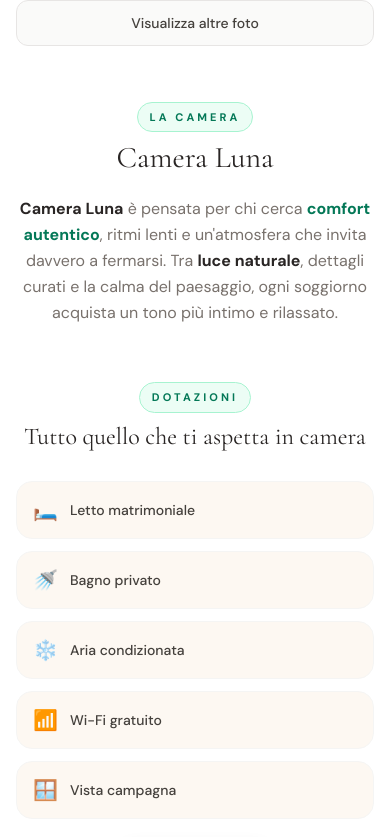
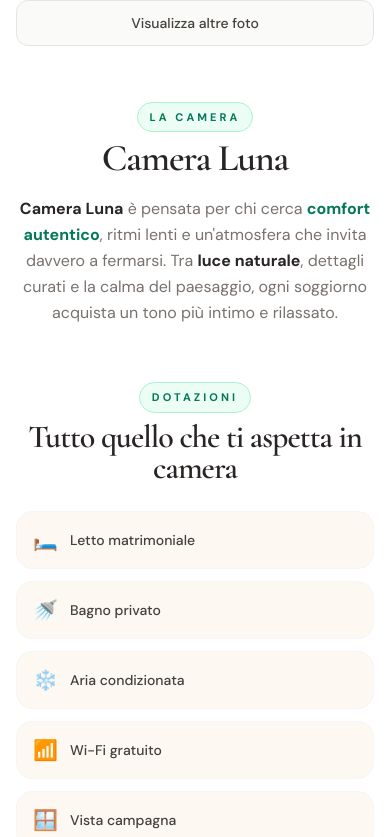
Before and after one commit to Manuell00/la-terrazza-web, a Next.js app: page /camere/luna in a window 390 px wide. Shown: the part 1053-1890 px from the top of the page. Built offline with nearby package versions, Linux system fonts and the light colour scheme.

Commit message:
Strengthen mobile room section headings

```diff
--- a/src/components/RoomPageTemplate.tsx
+++ b/src/components/RoomPageTemplate.tsx
@@ -126,7 +126,7 @@ export default function RoomPageTemplate({ room, otherRooms }: Props) {
               {/* Description */}
               <AnimatedSection className="text-center">
                 <p className="section-label mb-2">La camera</p>
-                <h2 className="mb-5 font-serif text-3xl text-stone-800 md:text-4xl">{room.name}</h2>
+                <h2 className="mb-5 font-serif text-[2.35rem] font-semibold leading-[0.96] tracking-[-0.03em] text-stone-800 md:text-4xl">{room.name}</h2>
                 <p className="mx-auto max-w-2xl text-base leading-relaxed text-stone-500 md:text-lg">
                   <span className="font-semibold text-stone-800">{room.name}</span> è pensata per chi cerca{" "}
                   <span className="font-semibold text-emerald-700">comfort autentico</span>,{" "}
@@ -139,7 +139,7 @@ export default function RoomPageTemplate({ room, otherRooms }: Props) {
               {/* Features */}
               <AnimatedSection className="text-center">
                 <p className="section-label mb-2">Dotazioni</p>
-                <h3 className="mb-7 font-serif text-2xl text-stone-800 md:text-3xl">
+                <h3 className="mb-7 font-serif text-[2rem] font-semibold leading-[0.98] tracking-[-0.03em] text-stone-800 md:text-3xl">
                   Tutto quello che ti aspetta in camera
                 </h3>
 
@@ -259,7 +259,7 @@ export default function RoomPageTemplate({ room, otherRooms }: Props) {
         <div className="container mx-auto max-w-4xl px-4">
           <AnimatedSection className="mb-10 text-center">
             <p className="section-label">Cosa dicono</p>
-            <h2 className="font-serif text-3xl text-stone-800 md:text-4xl">Recensioni degli ospiti</h2>
+            <h2 className="font-serif text-[2.2rem] font-semibold leading-[0.96] tracking-[-0.03em] text-stone-800 md:text-4xl">Recensioni degli ospiti</h2>
           </AnimatedSection>
 
           {/* Desktop: grid */}
@@ -277,7 +277,7 @@ export default function RoomPageTemplate({ room, otherRooms }: Props) {
         <div className="container mx-auto max-w-6xl px-4">
           <AnimatedSection className="mb-10 text-center">
             <p className="section-label">Esplora ancora</p>
-            <h2 className="font-serif text-3xl text-stone-800">Le altre camere</h2>
+            <h2 className="font-serif text-[2.2rem] font-semibold leading-[0.96] tracking-[-0.03em] text-stone-800">Le altre camere</h2>
           </AnimatedSection>
           <div className="grid gap-6 md:grid-cols-2">
             {otherRooms.map((r) => (
```
